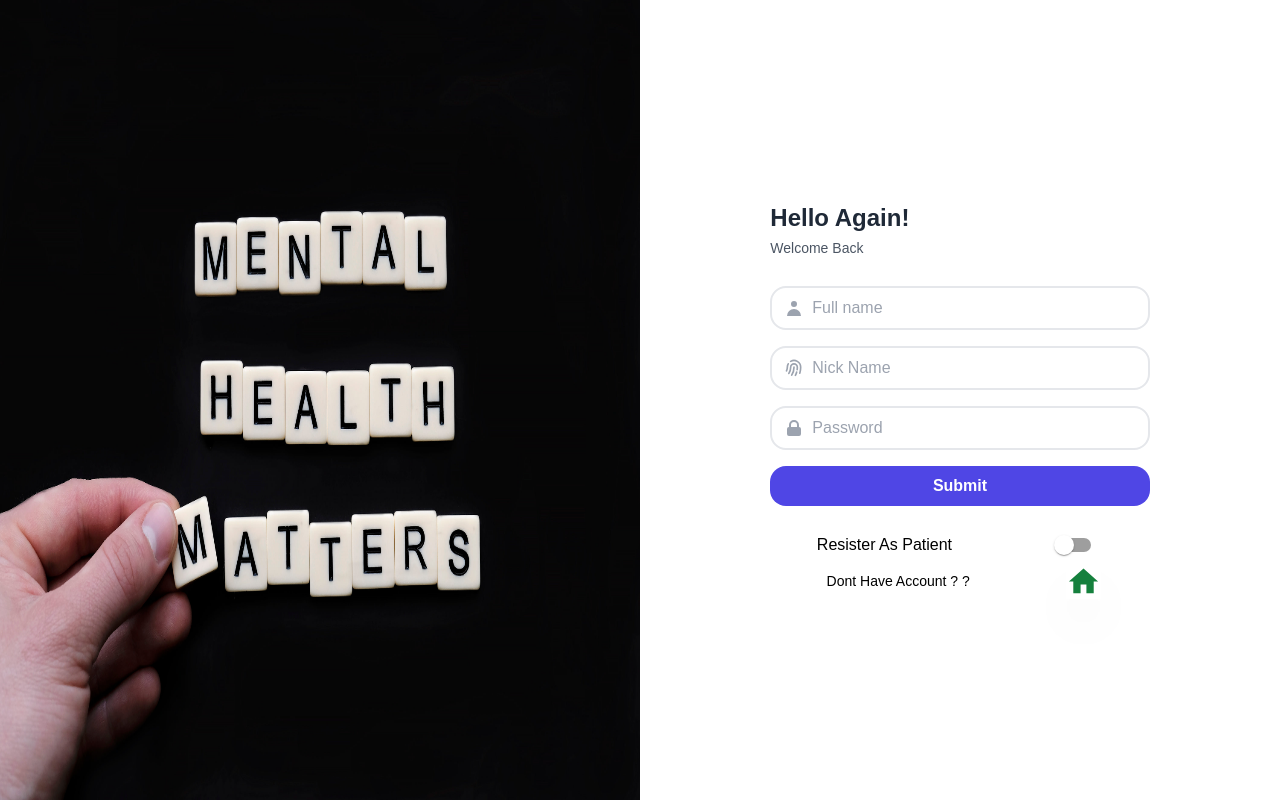
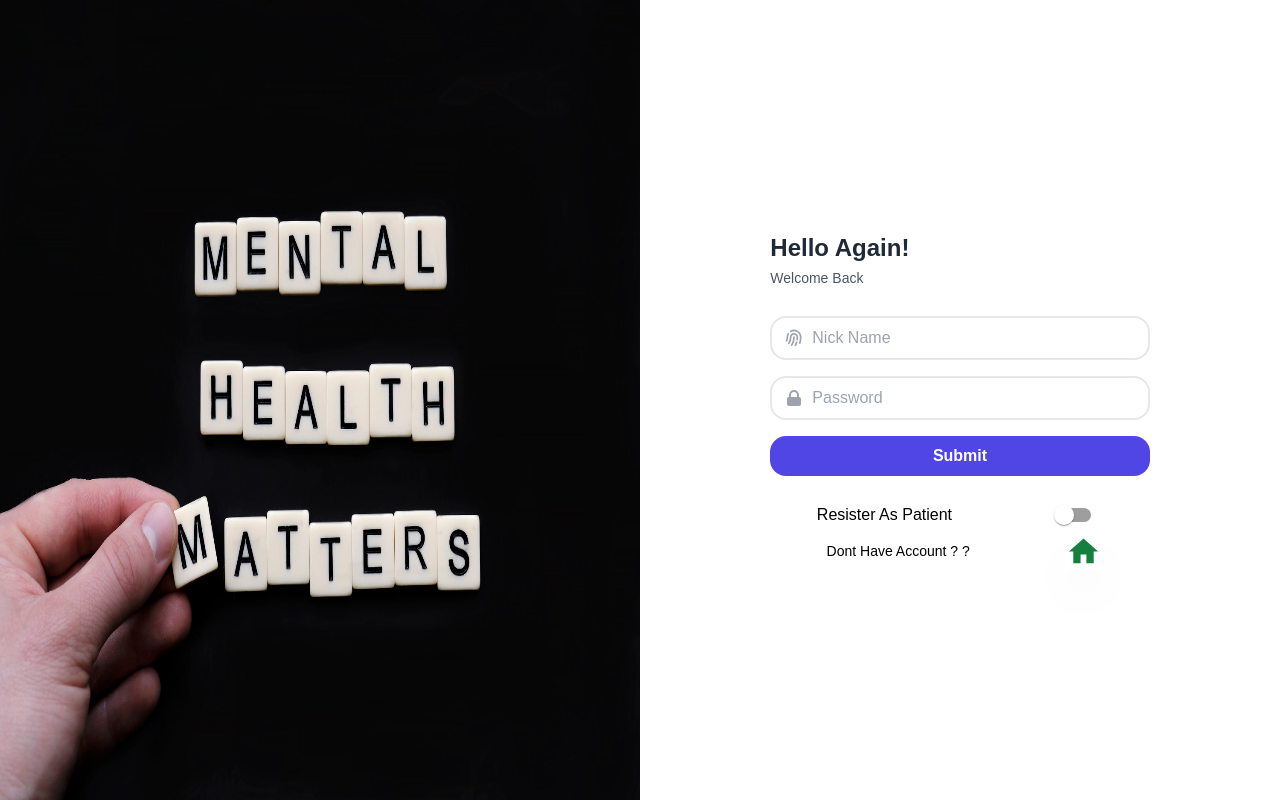
Before and after one commit to TuanDao-0110/bc-global-health, a React (Create React App) app in the folder client/: page /login in a window 1280 px wide. Built offline with nearby package versions, Linux system fonts and the light colour scheme; a web font is replaced by a local one.

Commit message:
finnish edit user\

```diff
--- a/client/src/component/button/BtnSuccess.jsx
+++ b/client/src/component/button/BtnSuccess.jsx
@@ -5,7 +5,7 @@ export default function BtnSuccess({ message, setAllowEdit, allowEdit }) {
     <button
       onClick={() => {
         console.log("edit");
-        setAllowEdit(false);
+        setAllowEdit(!allowEdit);
       }}
       className="block w-full bg-green-600 mt-4 py-2 rounded-2xl text-white font-semibold mb-2"
     >
--- a/client/src/page/login/Login.jsx
+++ b/client/src/page/login/Login.jsx
@@ -15,7 +15,7 @@ export default function Login() {
   const dispatch = useDispatch();
   // set up client/patient
   const [client, setClient] = useState({
-    fullname: "",
+    // fullname: "",
     nickname: "",
     role: "client",
     password: "",
@@ -100,24 +100,6 @@ export default function Login() {
           ) : (
             <>
               <div className="flex items-center border-2 py-2 px-3 rounded-2xl mb-4">
-                <svg xmlns="http://www.w3.org/2000/svg" className="h-5 w-5 text-gray-400" viewBox="0 0 20 20" fill="currentColor">
-                  <path fillRule="evenodd" d="M10 9a3 3 0 100-6 3 3 0 000 6zm-7 9a7 7 0 1114 0H3z" clipRule="evenodd" />
-                </svg>
-                <input
-                  onChange={(e) => {
-                    setClient({
-                      ...client,
-                      fullname: e.target.value,
-                    });
-                  }}
-                  className="pl-2 outline-none border-none"
-                  type="text"
-                  name
-                  id
-                  placeholder="Full name"
-                />
-              </div>
-              <div className="flex items-center border-2 py-2 px-3 rounded-2xl mb-4">
                 <svg xmlns="http://www.w3.org/2000/svg" className="h-5 w-5 text-gray-400" fill="none" viewBox="0 0 24 24" stroke="currentColor">
                   <path
                     strokeLinecap="round"
--- a/client/src/page/portfolio/Portfolio.jsx
+++ b/client/src/page/portfolio/Portfolio.jsx
@@ -27,7 +27,7 @@ export default function Portfolio() {
   // set temp state for user profile
   const [mainUserProfile, setMainUserProfile] = useState();
   // allow edit
-  const [allowEdit, setAllowEdit] = useState(true);
+  const [allowEdit, setAllowEdit] = useState(false);
 
   // handleEdit
   const handleEdit = (i, allowEdit) => {
@@ -41,7 +41,7 @@ export default function Portfolio() {
           return false;
       }
     } else {
-      return false;
+      return true;
     }
   };
   const renderProfile = () => {
```
